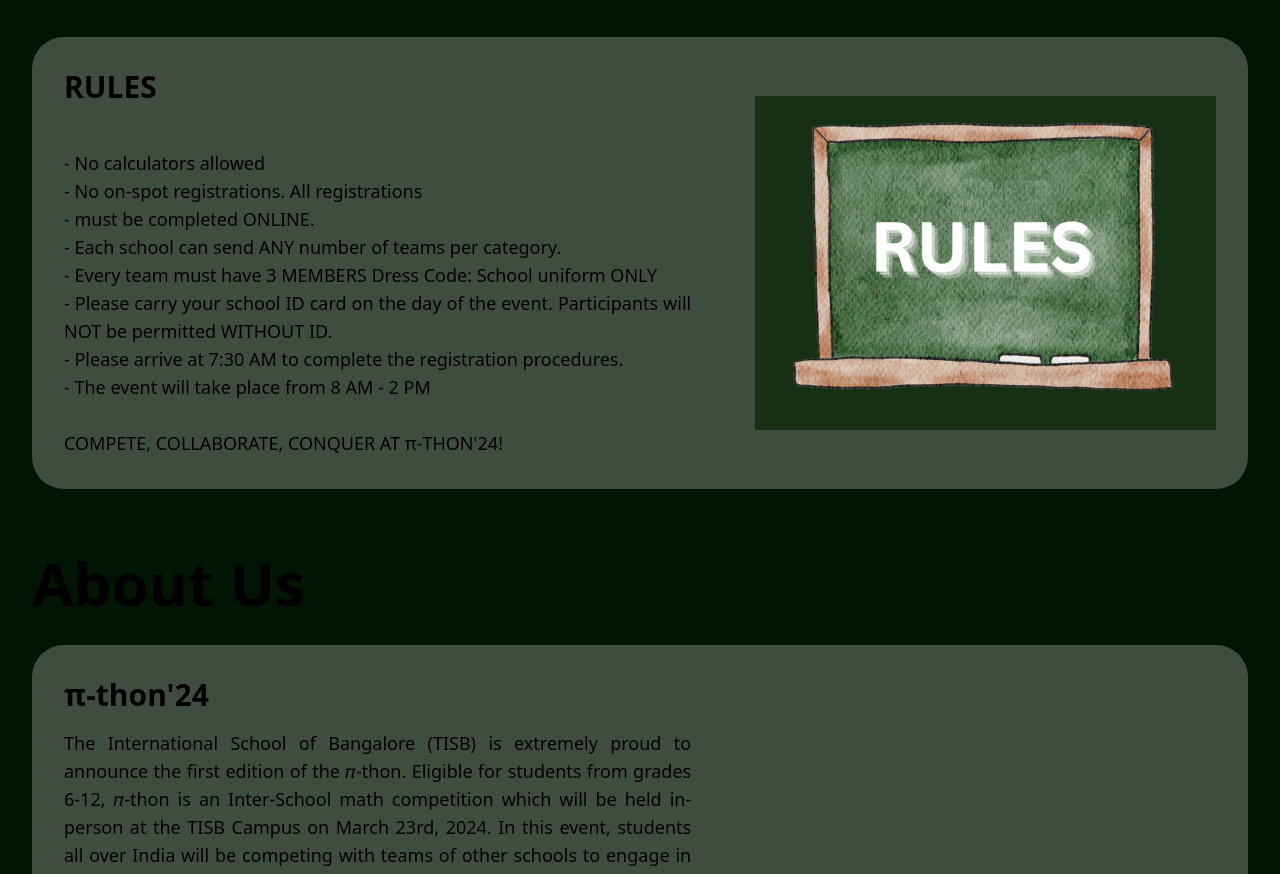
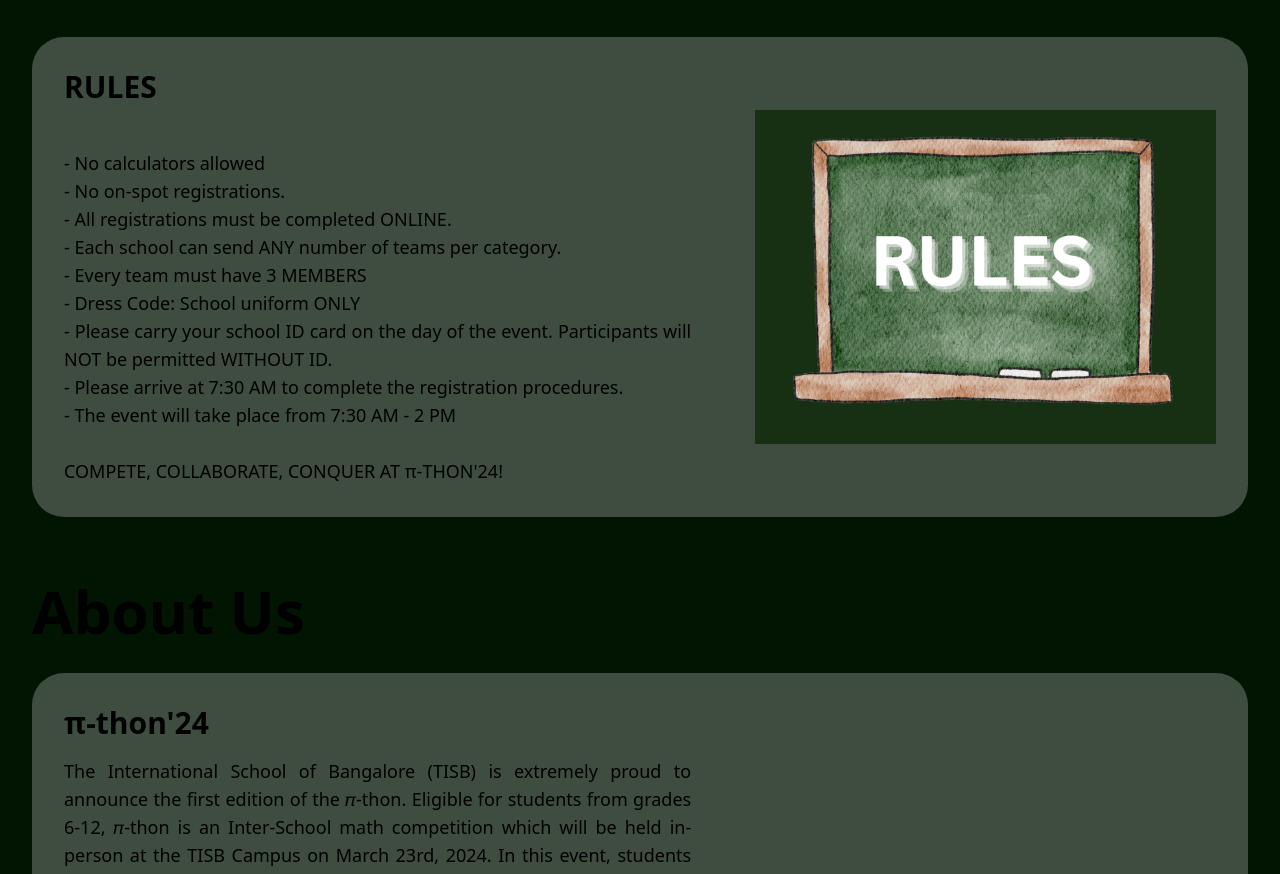
Before and after one commit to anoushka2006/Zephyr-Website, a Next.js app: page / in a window 1280 px wide. Shown: the part 1855-2729 px from the top of the page. Built offline with nearby package versions, Linux system fonts and the light colour scheme.

Commit message:
fixed bug in rules

```diff
--- a/components/MainEventtexxt.js
+++ b/components/MainEventtexxt.js
@@ -97,13 +97,14 @@ export const rules = {
     title: "RULES",
     description: `
 - No calculators allowed
-- No on-spot registrations. All registrations
-- must be completed ONLINE.
+- No on-spot registrations.
+- All registrations must be completed ONLINE.
 - Each school can send ANY number of teams per category.
-- Every team must have 3 MEMBERS Dress Code: School uniform ONLY
+- Every team must have 3 MEMBERS
+- Dress Code: School uniform ONLY
 - Please carry your school ID card on the day of the event. Participants will NOT be permitted WITHOUT ID.
 - Please arrive at 7:30 AM to complete the registration procedures.
-- The event will take place from 8 AM - 2 PM
+- The event will take place from 7:30 AM - 2 PM
 
 COMPETE, COLLABORATE, CONQUER AT π-THON'24!`
 }
--- a/components/Navbar.tsx
+++ b/components/Navbar.tsx
@@ -124,7 +124,7 @@ const Navbar = () => {
          */}
         <p
           onClick={async () => {
-            router.pathname !== "/#aboutus" && (await router.push("/#aboutus"));
+            router.pathname !== "/#schedule" && (await router.push("/#schedule"));
             let element = document.getElementById("aboutus");
             element?.scrollIntoView({ behavior: "smooth", block: "start" });
           }} className="hidden text-white cursor-pointer select-none sm:block"  >
```
